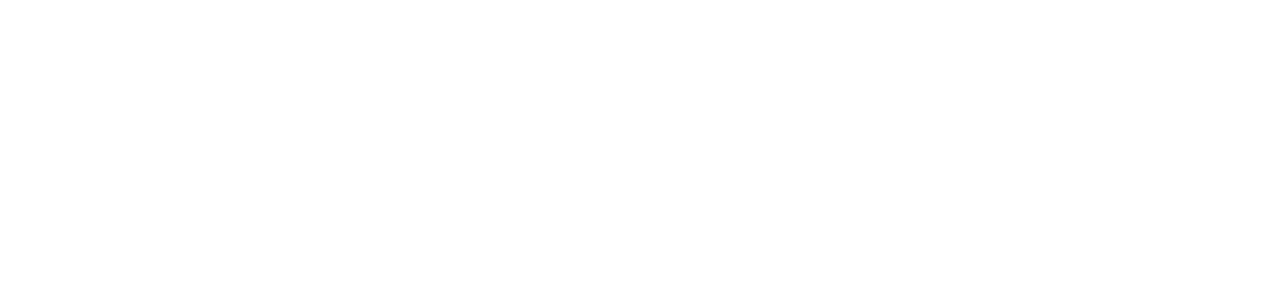
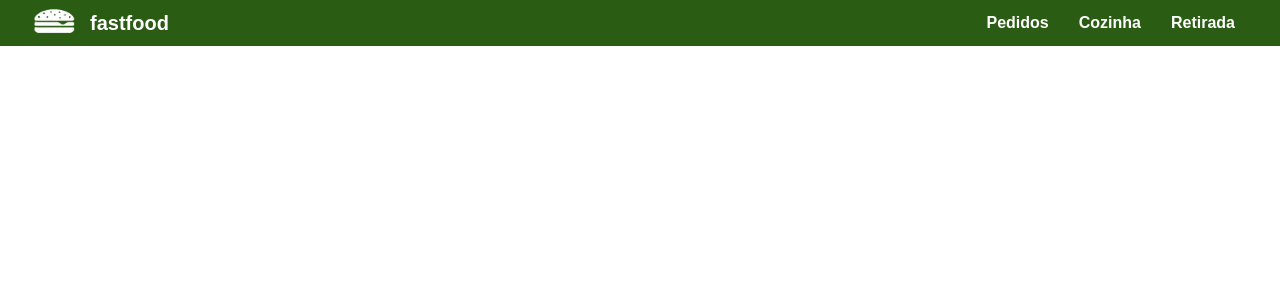
Before and after one commit to JeanPiton/df-Fast_Food-front, a React (Vite) app: page / in a window 1280 px wide. Before the commit this address had no page. Shown: the top 300 px of the page. Built offline with nearby package versions, Linux system fonts and the light colour scheme.

Commit message:
feat: navbar

```diff
--- a/src/App.tsx
+++ b/src/App.tsx
@@ -1,9 +1,11 @@
 import { BrowserRouter, Routes } from "react-router-dom"
+import Navbar from "./components/Navbar"
 
 function App() {
 
   return (
     <BrowserRouter>
+      <Navbar/>
       <Routes>
 
       </Routes>
--- /dev/null
+++ b/src/components/Navbar.tsx
@@ -0,0 +1,20 @@
+import Icon from "../assets/hamburger.png";
+import { Container, Logo, Pages } from "../styles/NavbarStyle";
+import PageOption from "./PageOption";
+
+export default function Navbar(){
+
+    return (
+        <Container>
+            <Logo>
+                <img src={Icon}/>
+                fastfood
+            </Logo>
+            <Pages>
+                <PageOption name="orders">Pedidos</PageOption>
+                <PageOption name="kitchen">Cozinha</PageOption>
+                <PageOption name="checkout">Retirada</PageOption>
+            </Pages>
+        </Container>
+    )
+}
--- /dev/null
+++ b/src/styles/NavbarStyle.ts
@@ -0,0 +1,27 @@
+import styled from "styled-components";
+
+export const Container = styled.div`
+    width: 100dvw;
+    display: flex;
+    justify-content: space-between;
+    padding: 5px 30px;
+    background-color: #2B5C14;
+    box-sizing: border-box;
+`;
+
+export const Logo = styled.div`
+    display: flex;
+    align-items: center;
+    color: white;
+    font-weight: 900;
+    font-size: 20px;
+    gap: 10px;
+
+    img{
+        width: 50px;
+    }
+`;
+
+export const Pages = styled.div`
+    display: flex;
+`;
```
Also changed, not shown: src/assets/hamburger.png (added).
